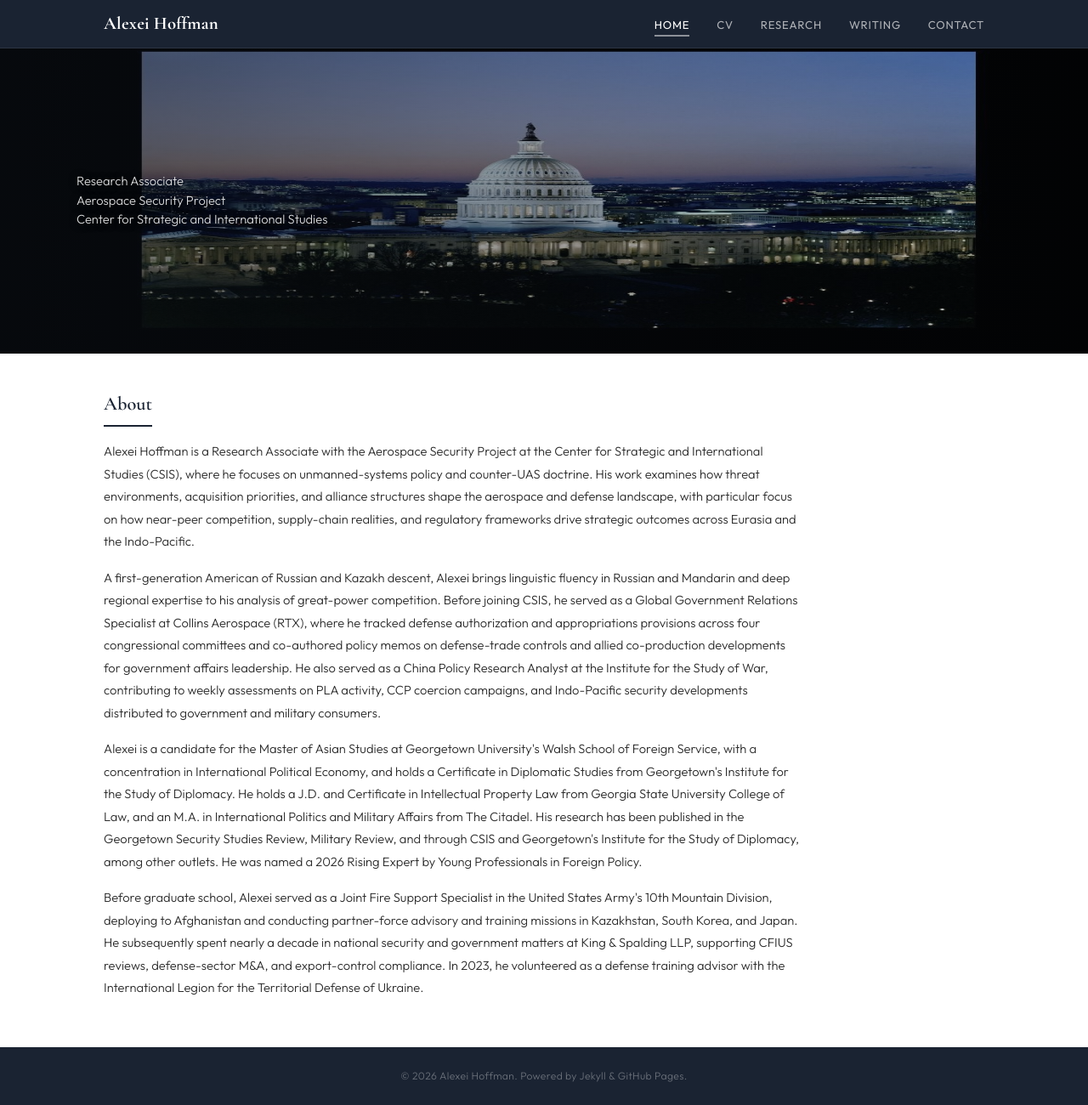
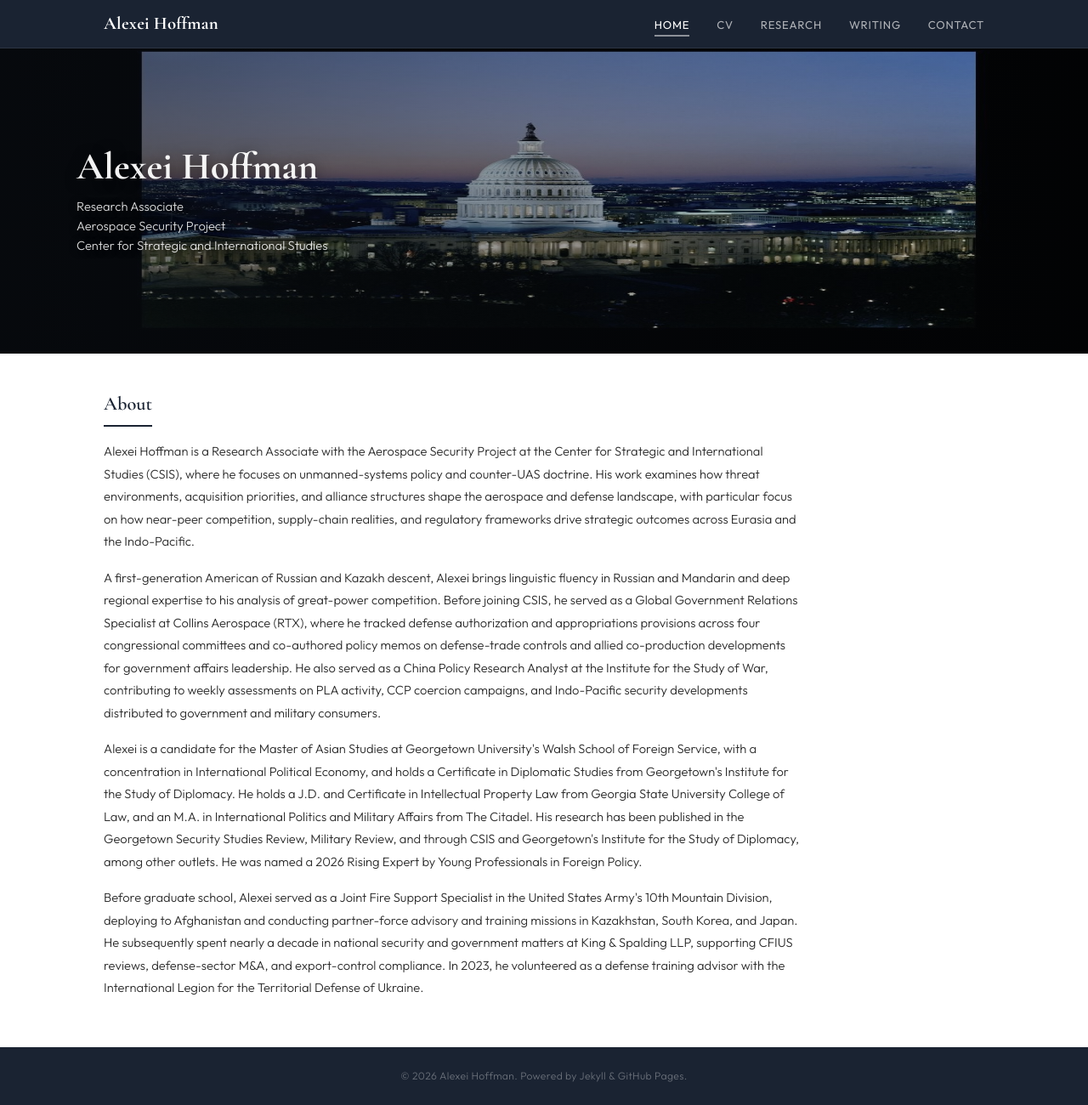
Before and after one commit to a-novi13-byte/a-novi13-byte.github.io, a Jekyll site: the page built from index.html, in a window 1280 px wide and 1300 px high. Shown: the whole window at 85% size. Built offline with Jekyll 4.4.1, drawn with Linux system fonts in a browser that asks for light colours.

Commit message:
Update index.html

```diff
--- a/index.html
+++ b/index.html
@@ -7,7 +7,7 @@ title: Home
   <img src="{{ '/assets/images/banner.jpg' | relative_url }}" alt="U.S. Capitol at dusk">
   <div class="hero-banner-overlay">
     <div class="hero-banner-inner">
-
+      <h1>Alexei Hoffman</h1>
       <p class="hero-subtitle">Research Associate<br>Aerospace Security Project<br>Center for Strategic and International Studies</p>
     </div>
   </div>
```
